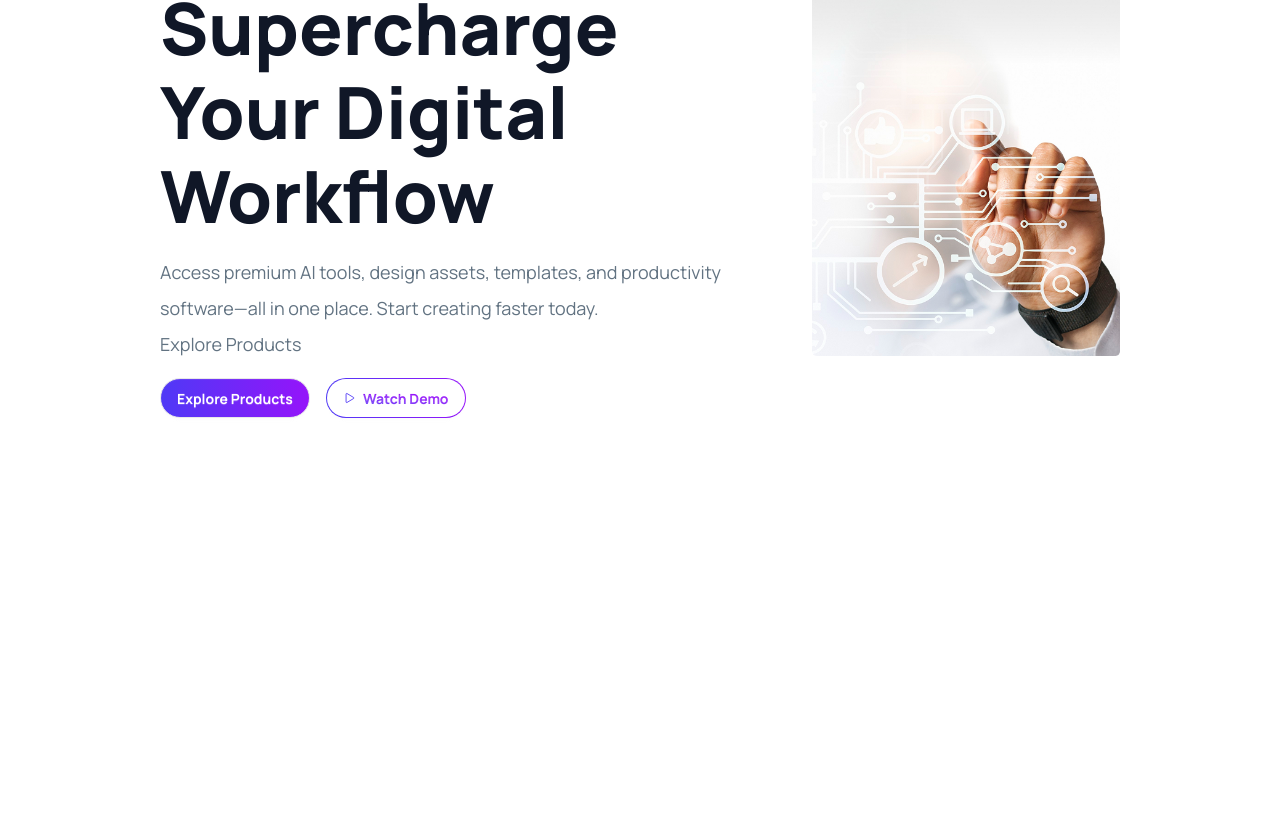
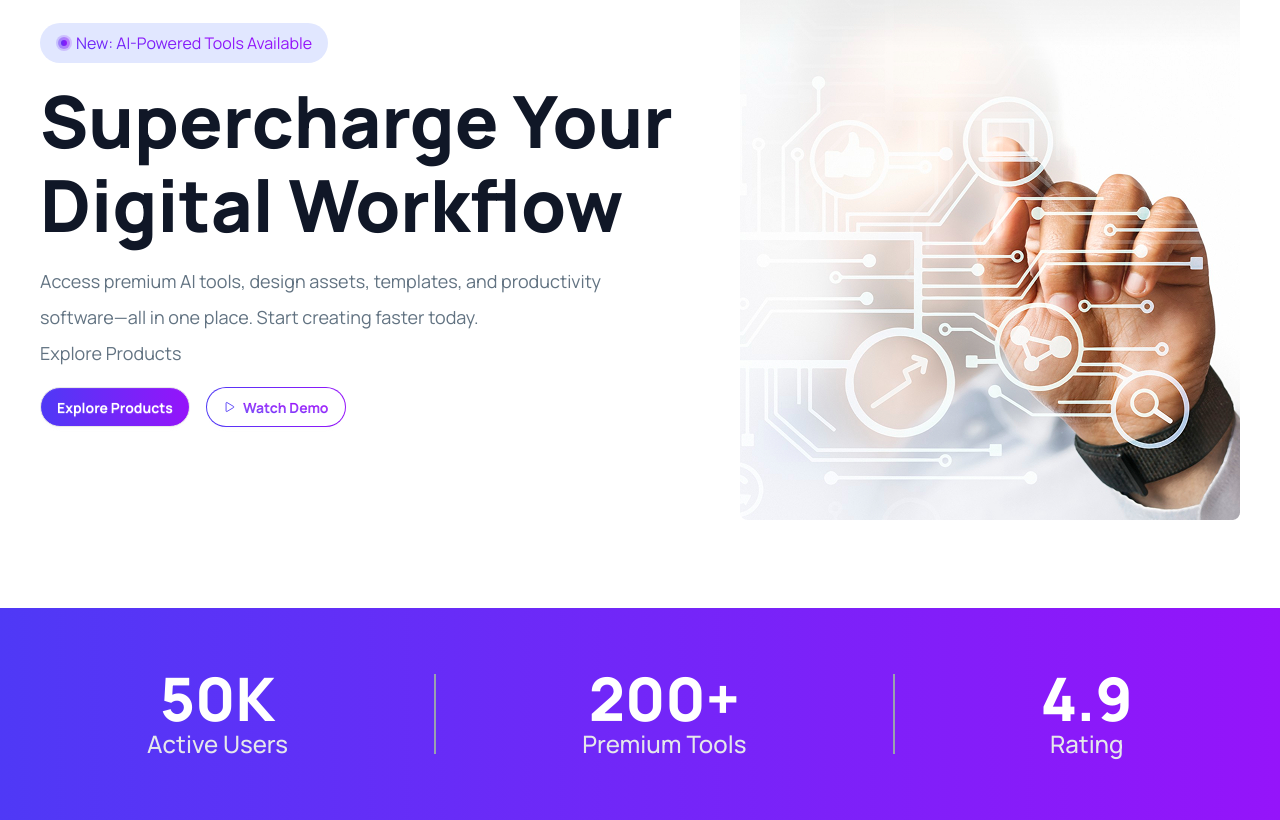
Before and after one commit to MD-Sabbir-Hossain-Alif/DigiTools-Platform, a React (Vite) app: page / in a window 1280 px wide. Shown: the part 239-1059 px from the top of the page. Before the commit the page ends 800 px from the top, so only its background shows below. Built offline with nearby package versions, Linux system fonts and the light colour scheme.

Commit message:
stats section added

```diff
--- a/src/App.css
+++ b/src/App.css
@@ -1,6 +1,6 @@
 /* Common CSS */
 
-.container {
+.main-container {
     max-width: 1600px;
     width: 75%;
 }
@@ -15,7 +15,8 @@
     -webkit-text-fill-color: transparent;
 }
 
-.linear-btn {
+.linear-btn,
+.linear-bg {
     background: linear-gradient(90deg, #4f39f6 0%, #9514fa 100%);
 }
 
--- a/src/App.jsx
+++ b/src/App.jsx
@@ -1,12 +1,14 @@
 import "./App.css";
 import Banner from "./components/Banner/Banner";
 import Navbar from "./components/Navbar/Navbar";
+import Stats from "./components/Stats/Stats";
 
 function App() {
     return (
         <>
             <Navbar />
             <Banner />
+            <Stats />
         </>
     );
 }
--- a/src/components/Banner/Banner.jsx
+++ b/src/components/Banner/Banner.jsx
@@ -3,7 +3,7 @@ import active from "../../assets/active.png";
 import banner from "../../assets/banner.png";
 const Banner = () => {
     return (
-        <section className=" w-[90%] sm:container sm:w-[75%] mx-auto my-8 sm:my-22 flex justify-center items-center flex-col-reverse md:flex-row gap-8 sm:gap-15">
+        <section className=" max-w-300 w-[90%] sm:w-full mx-auto my-8 sm:my-22 flex justify-center items-center flex-col-reverse md:flex-row gap-8 sm:gap-15">
             {/* banner content */}
             <div className="max-w-160 w-full space-y-2 sm:space-y-4 text-center sm:text-left">
                 <div className="inline-flex items-center rounded-full py-2 px-4 gap-1 bg-[#e1e7ff]">
--- a/src/components/Navbar/Navbar.jsx
+++ b/src/components/Navbar/Navbar.jsx
@@ -4,7 +4,7 @@ import { RiMenu2Fill } from "react-icons/ri";
 const Navbar = () => {
     return (
         <nav className="shadow-sm">
-            <div className="w-[90%] sm:container sm:w-[75%] mx-auto navbar px-0 py-4 font-semibold">
+            <div className="max-w-300 w-[90%] sm:w-full mx-auto navbar px-0 py-4 font-semibold">
                 <div className="navbar-start">
                     <div className="dropdown ">
                         <div
--- /dev/null
+++ b/src/components/Stats/Stats.jsx
@@ -0,0 +1,36 @@
+const Stats = () => {
+    return (
+        <section className="max-w-400 mx-auto w-full linear-bg">
+            <div className=" max-w-300 mx-auto sm:w-full flex justify-evenly items-center  text-white text-center py-8 sm:py-15">
+                <div className="">
+                    <h3 className=" text-2xl sm:text-6xl font-extrabold">
+                        50K
+                    </h3>
+                    <p className="text-xs sm:text-2xl text-gray-200 font-medium">
+                        Active Users
+                    </p>
+                </div>
+                <hr className="border w-10 sm:w-20 rotate-90 border-gray-400" />
+                <div className="">
+                    <h3 className=" text-2xl sm:text-6xl font-extrabold">
+                        200+
+                    </h3>
+                    <p className="text-xs sm:text-2xl text-gray-200 font-medium">
+                        Premium Tools
+                    </p>
+                </div>
+                <hr className="border w-10 sm:w-20 rotate-90 border-gray-400" />
+                <div className="">
+                    <h3 className=" text-2xl sm:text-6xl font-extrabold">
+                        4.9
+                    </h3>
+                    <p className="text-xs sm:text-2xl text-gray-200 font-medium">
+                        Rating
+                    </p>
+                </div>
+            </div>
+        </section>
+    );
+};
+
+export default Stats;
```
